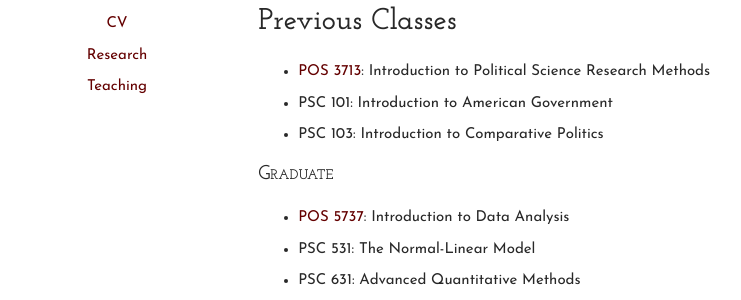
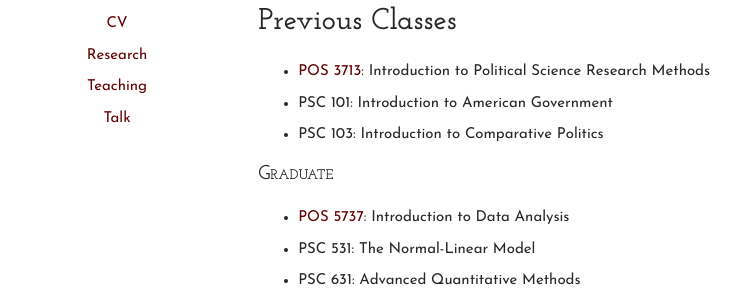
Before and after one commit to carlislerainey/carlislerainey.github.io, a Jekyll site: the page built from teaching/index.md, in a window 1280 px wide. Shown: the part 231-531 px from the top of the page, without its empty margins (204-945 px from the left). Built offline with Jekyll 4.4.1, drawn with Linux system fonts in a browser that asks for light colours.

Commit message:
Update default.html

```diff
--- a/_layouts/default.html
+++ b/_layouts/default.html
@@ -39,6 +39,7 @@
                   <li class = "menu"><a href="/cv">CV</a></li>
                   <li class = "menu"><a href="/research">Research</a></li>
                   <li class = "menu"><a href="/teaching">Teaching</a></li>
+                  <li class = "menu"><a href="/talk">Talk</a></li>
                   </ul>
                 </div>
               <div class="eight columns">
```
